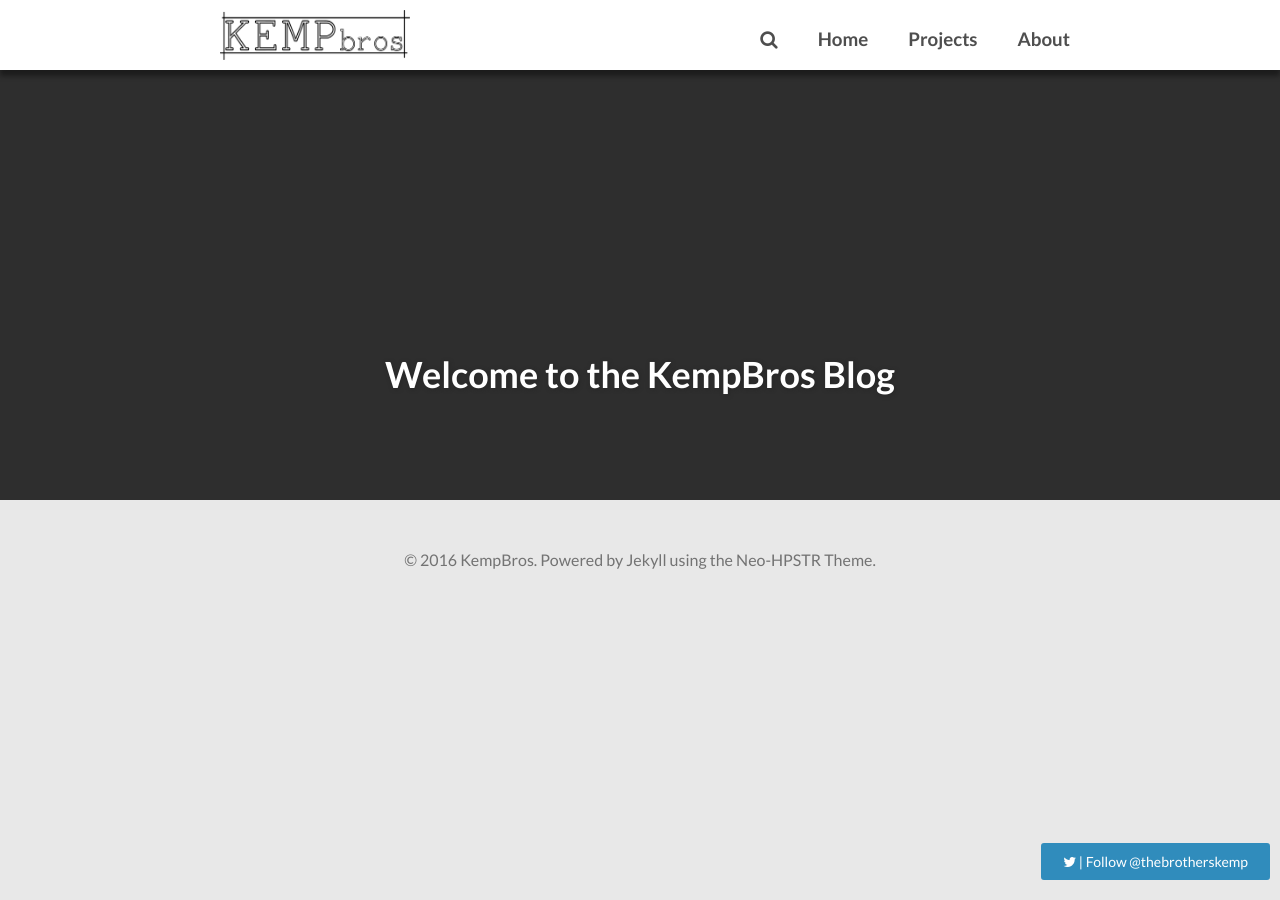
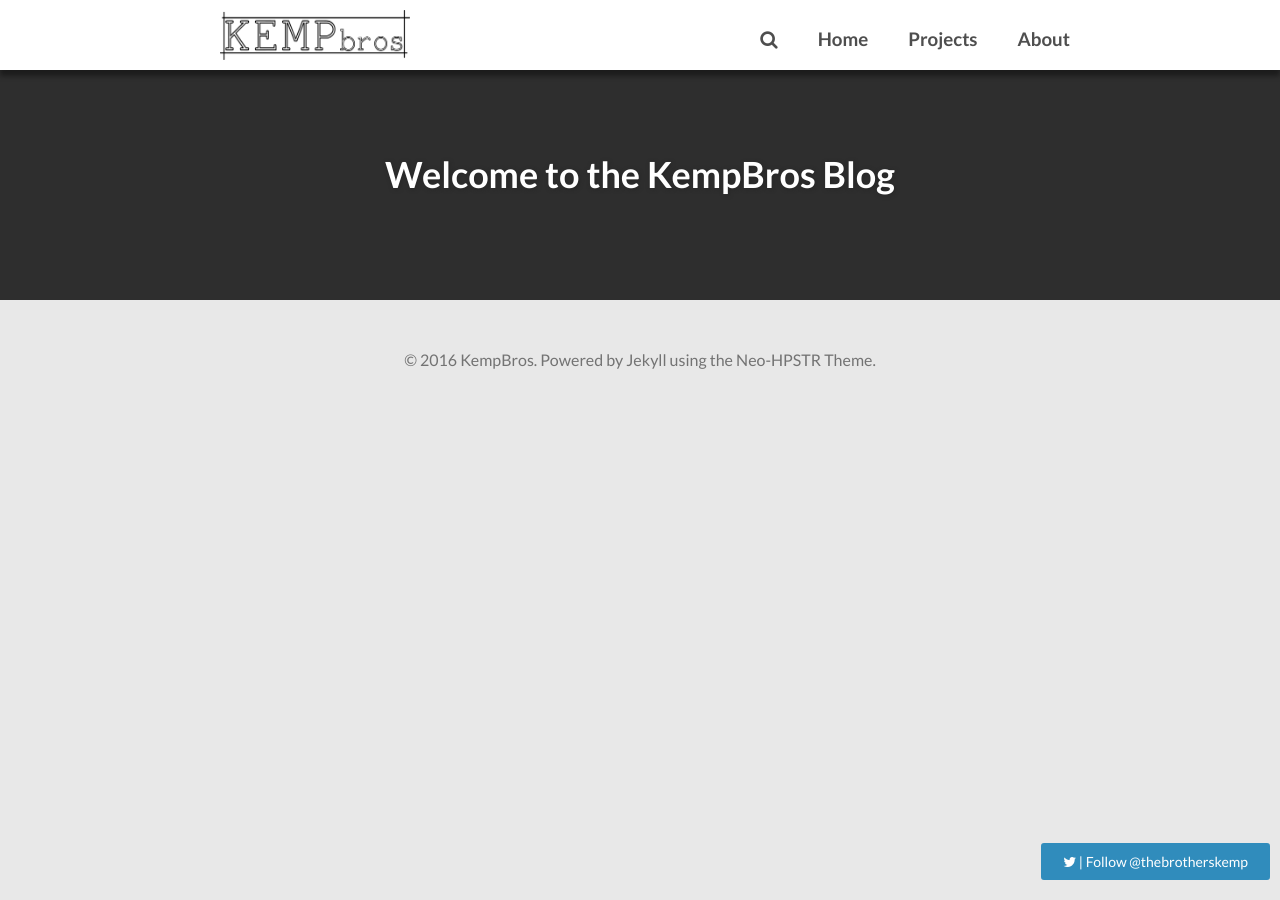
Before and after one commit to kempbros/kempbros.github.io, a Jekyll site: the page built from index.html, in a window 1280 px wide. Built offline with Jekyll 4.4.1, drawn with Linux system fonts in a browser that asks for light colours; nearby versions of some CDN libraries; the list of posts is cut into pages by our own code; comment, search, counter and statistics services are not loaded.

Commit message:
messing with css

```diff
--- a/_sass/_page.scss
+++ b/_sass/_page.scss
@@ -462,7 +462,7 @@ ul.social-buttons li a:active {
 	width: 100%;
 	height: 100%;
 	overflow: hidden;
-	height: 500px;
+	height: 20px;
 	@media #{$medium} {
 		background-color: $header-color;
 		min-height: 300px;
@@ -493,7 +493,7 @@ ul.social-buttons li a:active {
 	}
 	h1 {
 		font-weight: 700;
-		margin-bottom: 20px;
+		margin-bottom: 10px;
 		@include font-rem(32);
 		color: $white;
 		text-shadow: 1px 1px 4px rgba($base-color, 0.6);
```
